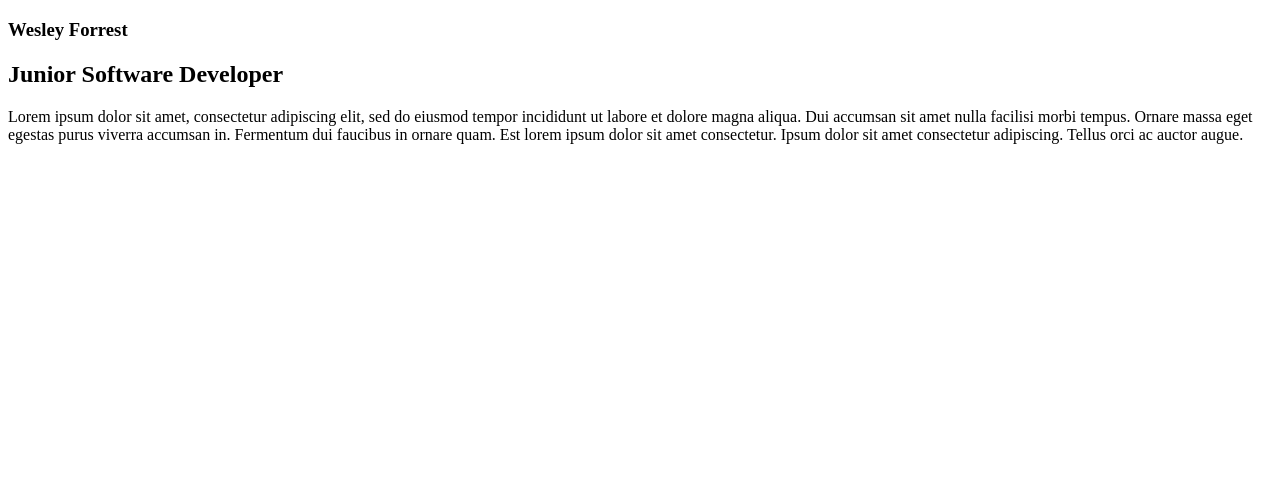
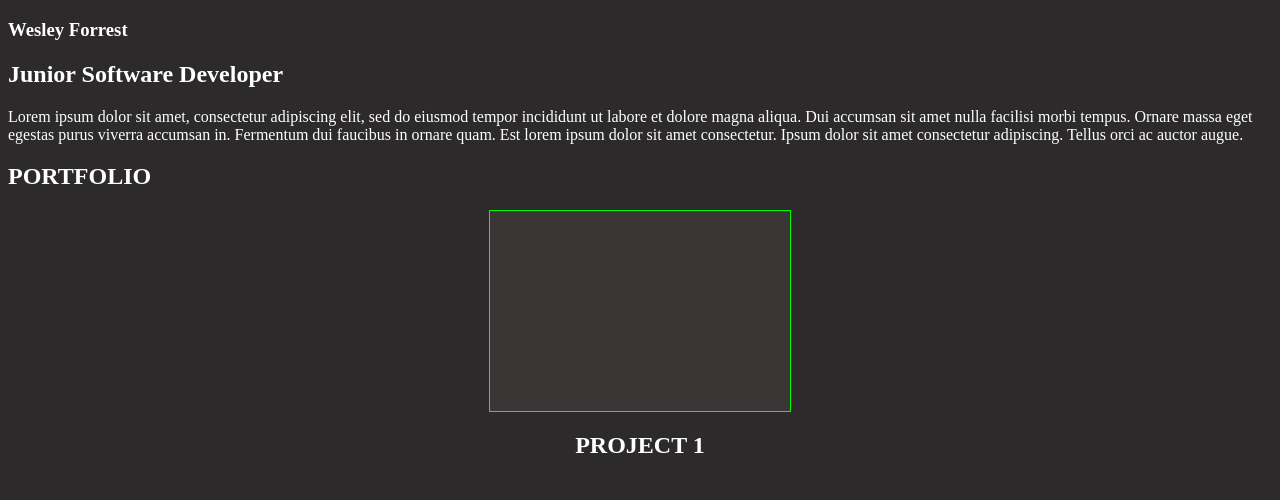
Before and after one commit to wesleyforrest/portfolio, a plain HTML site: page index.html in a window 1280 px wide. Drawn offline with Linux system fonts and the light colour scheme.

Commit message:
added scss folders and started basic layout design

```diff
--- a/index.html
+++ b/index.html
@@ -20,5 +20,18 @@
         adipiscing. Tellus orci ac auctor augue.
       </p>
     </section>
+    <section class="portfolio">
+      <h1 class="portfolio__header">PORTFOLIO</h1>
+
+      <div class="project">
+        <div class="project__img"></div>
+        <h1 class="project__title">PROJECT 1</h1>
+        <div class="project__logos">
+          <img src="" alt="" />
+          <img src="" alt="" />
+        </div>
+        <div class="project__buttons"></div>
+      </div>
+    </section>
   </body>
 </html>
--- a/styles/_background.scss
+++ b/styles/_background.scss
@@ -0,0 +1,18 @@
+* {
+  background-color: $primary-background-color;
+}
+
+.project {
+  display: flex;
+  flex-direction: column;
+  align-items: center;
+
+  &__img {
+    height: 200px;
+    width: 300px;
+    border: solid 1px lime;
+    align-items: center;
+    justify-content: center;
+    background-color: $secondary-background-color;
+  }
+}
--- /dev/null
+++ b/styles/_main.scss
@@ -0,0 +1,3 @@
+* {
+  color: $primary-text-color;
+}
--- a/styles/style.scss
+++ b/styles/style.scss
@@ -1,3 +1,8 @@
+@import "./colors";
+@import "./background";
+@import "./layout";
+@import "./main";
+
 @media screen and (max-width: 480px) {
   body {
     background-color: #2c2a2a;
```
Also changed, not shown: styles/_layout.scss (added), styles/style.css, 1 other file.
